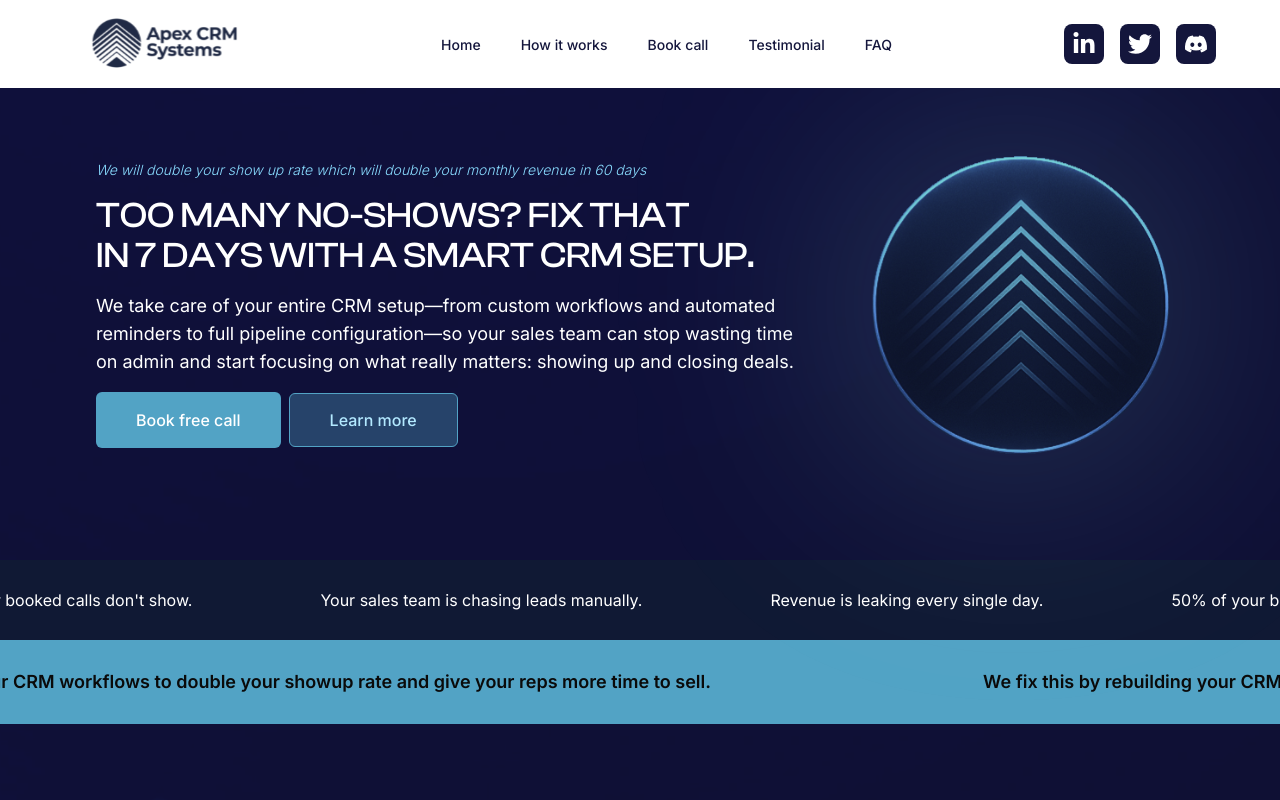
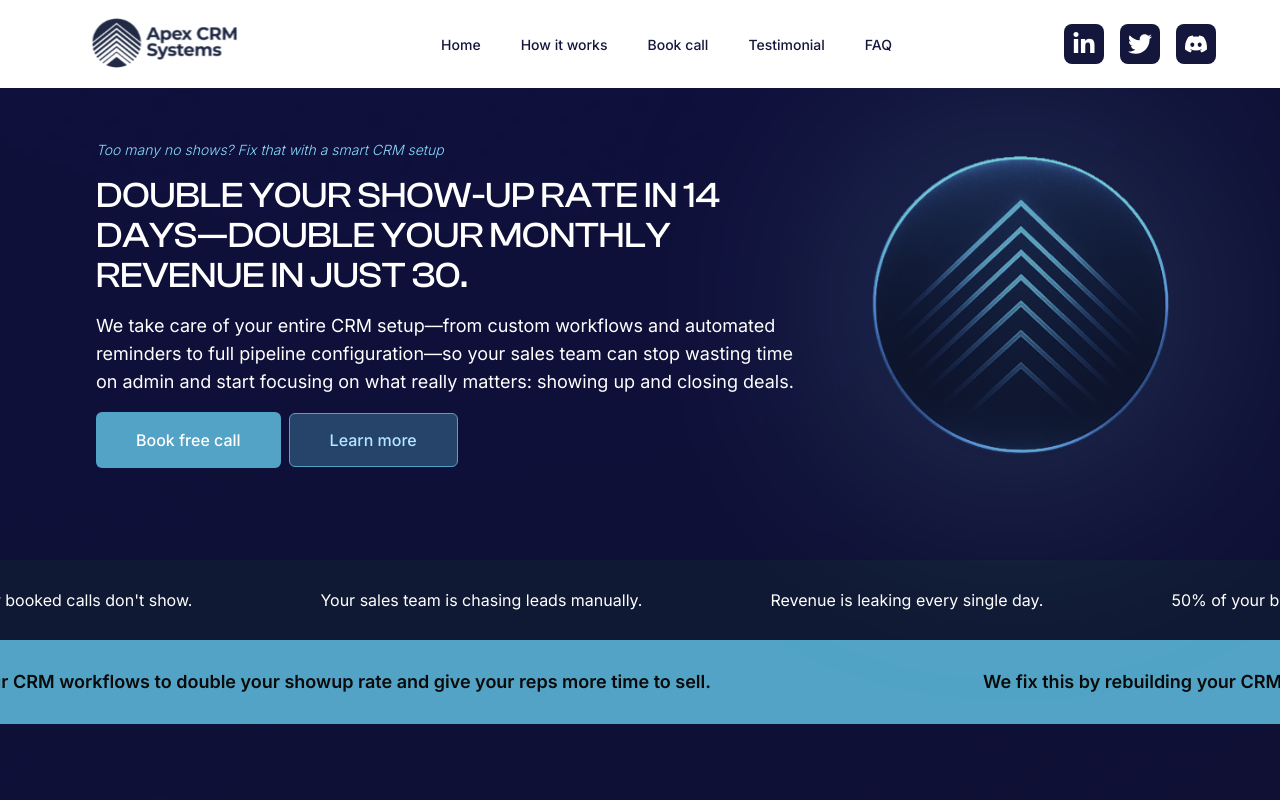
Before and after one commit to itseghosime-codebase/Apex-system, a Next.js app: page / in a window 1280 px wide. Shown: the top 800 px of the page. Built offline with nearby package versions, Linux system fonts and the light colour scheme.

Commit message:
Add files via upload

```diff
--- a/components/Banner.tsx
+++ b/components/Banner.tsx
@@ -9,11 +9,10 @@ export default function Banner() {
       <div className="grid items-center justify-center md:grid-cols-12 gap-8">
         <div className="md:col-span-8 space-y-4">
           <p className='text-[#89DCFF] text-sm italic font-light'>
-            We will double your show up rate which will double your monthly revenue in 60 days
+            Too many no shows? Fix that with a smart CRM setup
           </p>
-          <h1 className="text-3xl font-medium lg:text-4xl uppercase text-white">
-            Too Many No-Shows? Fix That <br className='hidden xl:block' />
-            in 7 Days with a Smart CRM Setup.          </h1>
+          <h1 className="text-2xl md:text-3xl font-medium lg:text-4xl uppercase text-white">
+            Double your show-up rate in 14 days—double your monthly revenue in just 30.</h1>
           <p className="text-base lg:text-lg text-white mt-4 text-pretty">
             We take care of your entire CRM setup—from custom workflows and automated reminders
             to full pipeline configuration—so your sales team can stop wasting time on admin and start
```
